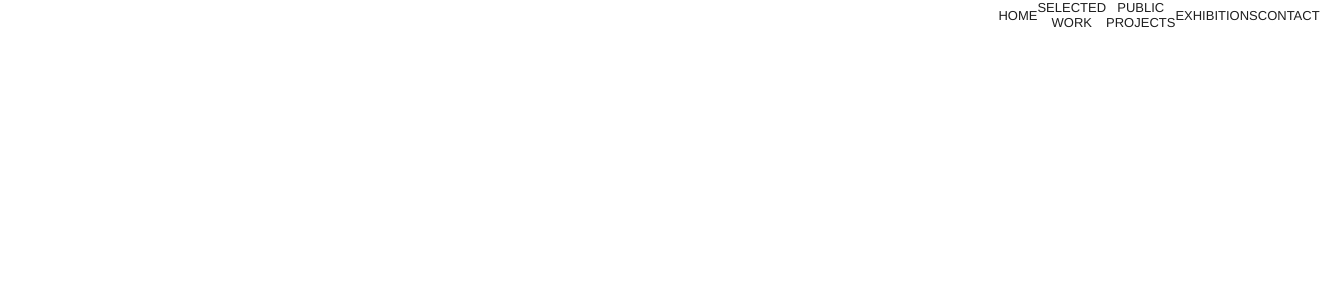
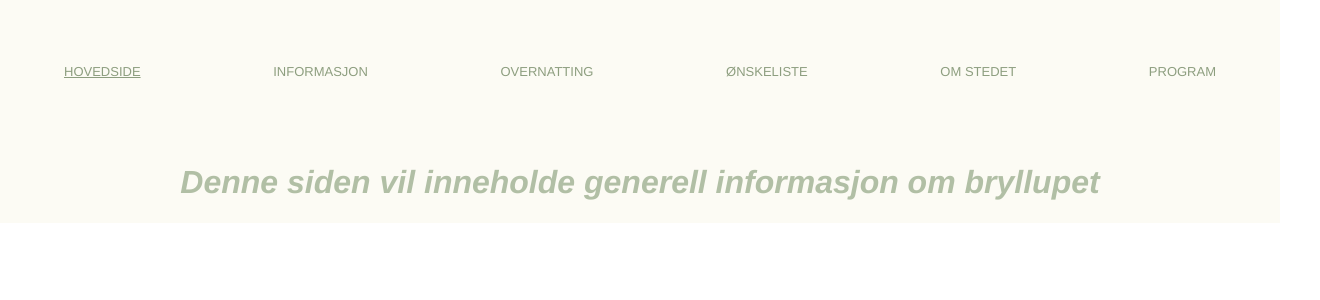
Before and after one commit to hildmi/sideforingrid, a React (Create React App) app in the folder my-app/: page /informasjon in a window 1280 px wide. Shown: the top 300 px of the page, 1320 px wide, since content can reach past the window. Built offline with nearby package versions, Linux system fonts and the light colour scheme.

Commit message:
navbar and pages start

```diff
--- a/my-app/src/App.css
+++ b/my-app/src/App.css
@@ -1,5 +1,8 @@
 .App {
-  text-align: center;
+  display: flex;
+  flex-direction: column;
+  align-items: center;
+  background-color: #fcfbf4;
 }
 
 .App-logo {
@@ -15,6 +18,7 @@
   color: #b1bfa5;
   font-family: "Helvetica";
   font-style: italic;
+  align-items: center;
 }
 
 @media (prefers-reduced-motion: no-preference) {
--- a/my-app/src/App.js
+++ b/my-app/src/App.js
@@ -1,9 +1,12 @@
-import logo from "./logo.svg";
-import "./App.css";
-import HomePage from "./pages/HomePage";
+import "/Users/hildemikaelsen/Desktop/sideforingrid/sideforingrid/my-app/src/App.css";
+import HomePage from "/Users/hildemikaelsen/Desktop/sideforingrid/sideforingrid/my-app/src/pages/HomePage.js";
 import InformationPage from "./pages/InformationPage";
+import HusetPage from "./pages/HusetPage";
 import { Link, BrowserRouter as Router, Routes, Route } from "react-router-dom";
 import Navbar from "./components/navbar";
+import OvernattingPage from "./pages/Overnatting";
+import ProgramPage from "./pages/ProgramPage";
+import ØnskelistePage from "./pages/ØnskelistePage";
 
 function App() {
   return (
@@ -11,8 +14,12 @@ function App() {
       <div className="App">
         <Navbar />
         <Routes>
-          <Route path="/home" element={HomePage}></Route>
-          <Route path="/informasjon" element={InformationPage}></Route>
+          <Route path="/hjem" element={<HomePage />}></Route>
+          <Route path="/informasjon" element={<InformationPage />}></Route>
+          <Route path="/overnatting" element={<OvernattingPage />}></Route>
+          <Route path="/huset" element={<HusetPage />}></Route>
+          <Route path="/program" element={<ProgramPage />}></Route>
+          <Route path="/ønskeliste" element={<ØnskelistePage />}></Route>
         </Routes>
       </div>
     </Router>
--- a/my-app/src/components/navbar.js
+++ b/my-app/src/components/navbar.js
@@ -1,89 +1,28 @@
-import React, { useState } from "react";
+import React from "react";
 import "/Users/hildemikaelsen/Desktop/sideforingrid/sideforingrid/my-app/src/styles/navbar.css";
+import "/Users/hildemikaelsen/Desktop/sideforingrid/sideforingrid/my-app/src/App.css";
 import { Link } from "react-router-dom";
 
 const Navbar = () => {
-  const [showSubcategories, setShowSubcategories] = useState(false);
-
-  const handleToggleSubcategories = () => {
-    setShowSubcategories(!showSubcategories);
-  };
-
-  const handleCloseSubcategories = () => {
-    setShowSubcategories(false);
-  };
-
   return (
     <nav className="navbar">
-      <Link to="/home" className="nav-link">
-        HOME
+      <Link to="/hjem" className="nav-link">
+        HOVEDSIDE
       </Link>
-
-      <div className="nav-link" onClick={handleToggleSubcategories}>
-        SELECTED WORK
-        {showSubcategories && (
-          <div className="sub-navbar" onClick={(e) => e.stopPropagation()}>
-            <Link
-              to="/selected-work/0"
-              className="sub-navbar-link"
-              onClick={handleCloseSubcategories}
-            >
-              Rainbow Lobster
-            </Link>
-            <Link
-              to="/selected-work/1"
-              className="sub-navbar-link"
-              onClick={handleCloseSubcategories}
-            >
-              Flying Fish
-            </Link>
-            <Link
-              to="/selected-work/2"
-              className="sub-navbar-link"
-              onClick={handleCloseSubcategories}
-            >
-              Mandarin Fish
-            </Link>
-            <Link
-              to="/selected-work/3"
-              className="sub-navbar-link"
-              onClick={handleCloseSubcategories}
-            >
-              Rainbow Lobster
-            </Link>
-            <Link
-              to="/selected-work/4"
-              className="sub-navbar-link"
-              onClick={handleCloseSubcategories}
-            >
-              Flying Fish
-            </Link>
-            <Link
-              to="/selected-work/5"
-              className="sub-navbar-link"
-              onClick={handleCloseSubcategories}
-            >
-              Mandarin Fish
-            </Link>
-            <Link
-              to="/selected-work/6"
-              className="sub-navbar-link"
-              onClick={handleCloseSubcategories}
-            >
-              Rainbow Lobster
-            </Link>
-            {}
-          </div>
-        )}
-      </div>
-      <Link to="/public-projects" className="nav-link">
-        PUBLIC PROJECTS
+      <Link to="/informasjon" className="nav-link">
+        INFORMASJON
       </Link>
-      <Link to="/exhibitions" className="nav-link">
-        EXHIBITIONS
+      <Link to="/overnatting" className="nav-link">
+        OVERNATTING
       </Link>
-      <Link to="/contact" className="nav-link">
-        CONTACT
+      <Link to="/ønskeliste" className="nav-link">
+        ØNSKELISTE
+      </Link>
+      <Link to="/huset" className="nav-link">
+        OM STEDET
+      </Link>
+      <Link to="/program" className="nav-link">
+        PROGRAM
       </Link>
     </nav>
   );
--- a/my-app/src/pages/HomePage.js
+++ b/my-app/src/pages/HomePage.js
@@ -4,11 +4,9 @@ import bilde from "/Users/hildemikaelsen/Desktop/sideforingrid/sideforingrid/my-
 function HomePage() {
   return (
     <div>
-      <header className="App-header">
-        <h4 className="App-navy">Vi gifter oss i 2025 TBA</h4>
-        <h2 className="App-navy">Ingrid og Rasmus</h2>
-        <img src={bilde} className="App-bilde" alt="bilde" />
-      </header>
+      <h1 className="App-navy">Vi gifter oss i 2025 TBA</h1>
+      <h1 className="App-navy">Ingrid og Rasmus</h1>
+      <img src={bilde} className="App-bilde" alt="bilde" />
     </div>
   );
 }
--- /dev/null
+++ b/my-app/src/pages/HusetPage.js
@@ -0,0 +1,11 @@
+import React from "react";
+
+function HusetPage() {
+  return (
+    <div>
+      <h1>This is the huset page</h1>
+    </div>
+  );
+}
+
+export default HusetPage;
--- a/my-app/src/pages/InformationPage.js
+++ b/my-app/src/pages/InformationPage.js
@@ -3,7 +3,9 @@ import React from "react";
 function InformationPage() {
   return (
     <div>
-      <h1>This is the InformationPage page</h1>
+      <h1 className="App-navy">
+        Denne siden vil inneholde generell informasjon om bryllupet
+      </h1>
     </div>
   );
 }
--- /dev/null
+++ b/my-app/src/pages/Overnatting.js
@@ -0,0 +1,11 @@
+import React from "react";
+
+function OvernattingPage() {
+  return (
+    <div>
+      <h1>This is the overnatting informasjon</h1>
+    </div>
+  );
+}
+
+export default OvernattingPage;
--- /dev/null
+++ b/my-app/src/pages/ProgramPage.js
@@ -0,0 +1,11 @@
+import React from "react";
+
+function ProgramPage() {
+  return (
+    <div>
+      <header>Informasjon om programmet kommer her</header>
+    </div>
+  );
+}
+
+export default ProgramPage;
--- /dev/null
+++ b/my-app/src/pages/ØnskelistePage.js
@@ -0,0 +1,13 @@
+import React from "react";
+
+function ØnskelistePage() {
+  return (
+    <div>
+      <h1 className="App-navy">
+        Denne siden vil inneholde ønskelisten til brudeparet
+      </h1>
+    </div>
+  );
+}
+
+export default ØnskelistePage;
--- a/my-app/src/styles/navbar.css
+++ b/my-app/src/styles/navbar.css
@@ -2,9 +2,9 @@
   display: flex;
   justify-content: space-between;
   align-items: center;
-  width: 22%;
-  margin-left: auto;
-  background-color: rgba(240, 248, 255, 0);
+  width: 100%;
+  background-color: #fcfbf4;
+  padding-top: 0%;
 }
 
 .nav-link {
@@ -12,7 +12,8 @@
   font-family: "Helvetica";
   text-decoration: none;
   position: relative;
-  color: #1e1e1e;
+  color: #8d9e7f;
+  padding: 5%;
 }
 
 .nav-link:hover {
```
Also changed, not shown: 1 other file (tests, documents, lock files or other folders).
